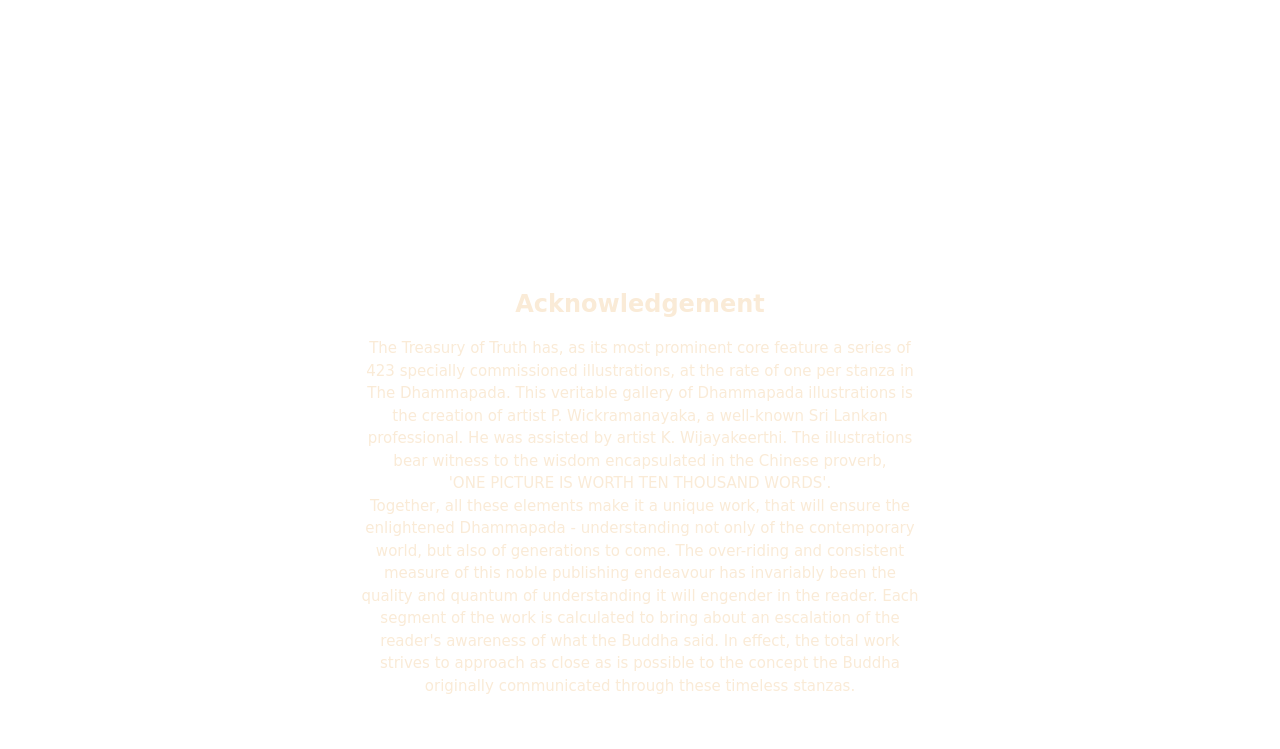
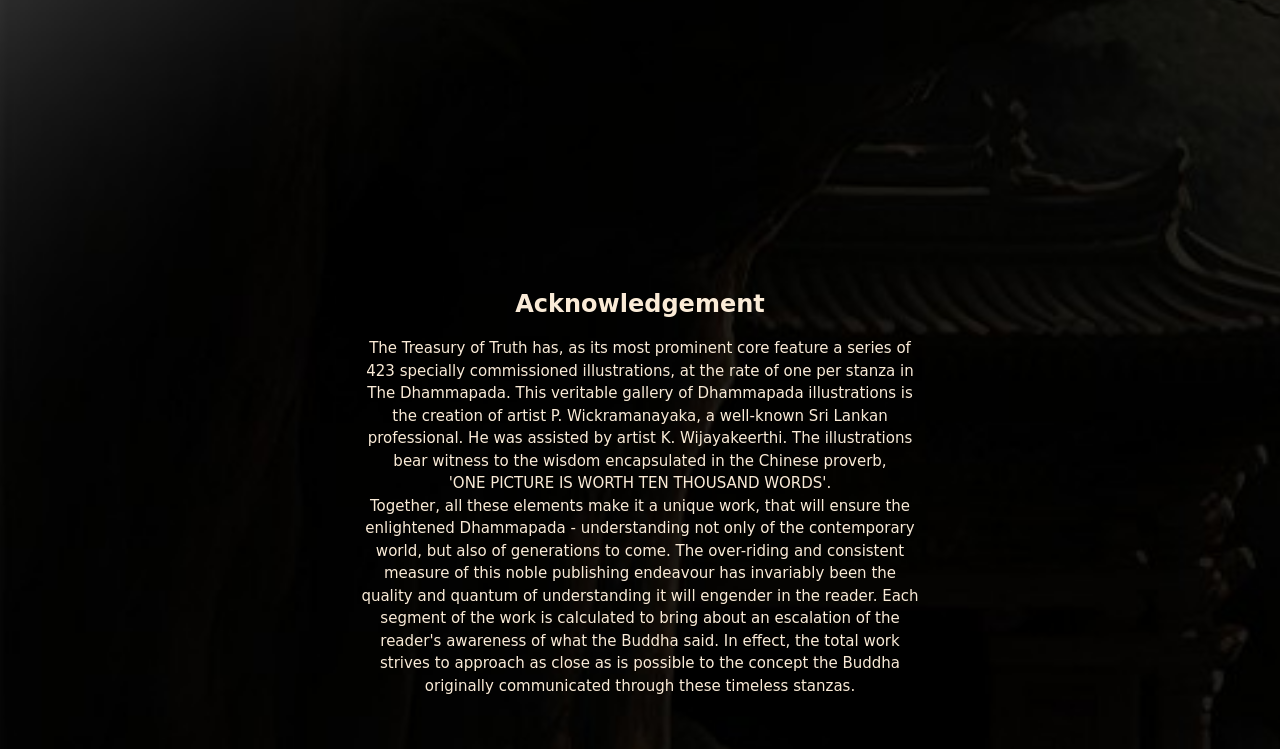
Before and after one commit to Harsh05-Github/Project02, a plain HTML site: page lessons.html in a window 1280 px wide. Shown: the part 126-875 px from the top of the page. Drawn offline with nearby package versions, Linux system fonts and the light colour scheme.

Commit message:
Update lessons.css

```diff
--- a/lessons.css
+++ b/lessons.css
@@ -1,6 +1,6 @@
 
 body {
-	background-image:url(../Images/BuddhaImage04.jpg);
+	background-image:url(BuddhaImage04.jpg);
 
 	background-size: cover;
 
```
